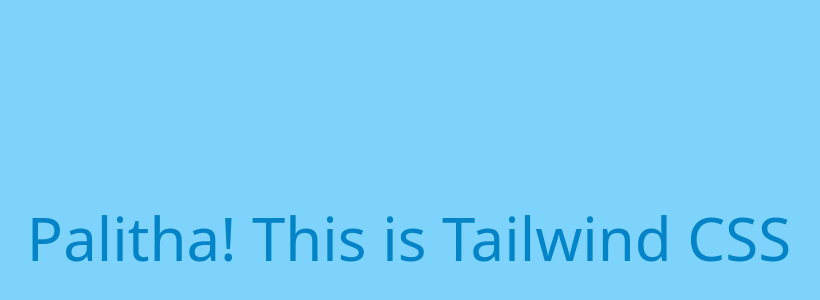
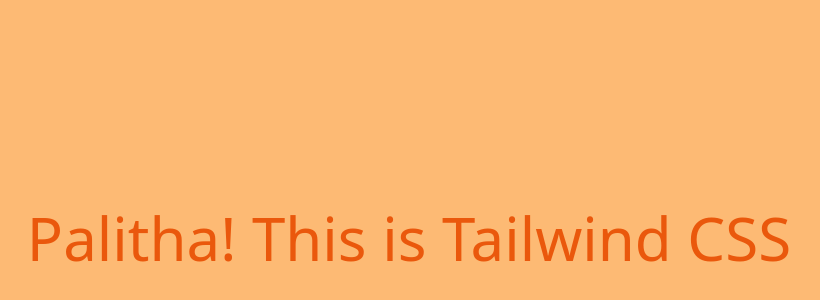
Before and after one commit to darkboldman/site-build, a website built with Vite: page index.html in a window 1280 px wide. Shown: the part 162-462 px from the top of the page, without its empty margins (231-1051 px from the left). Built offline with nearby package versions, Linux system fonts and the light colour scheme.

Commit message:
changed color to orange

```diff
--- a/index.html
+++ b/index.html
@@ -7,7 +7,7 @@
     <meta name="viewport" content="width=device-width, initial-scale=1.0" />
     <title>Tailwind site</title>
   </head>
-  <body class="bg-sky-300 min-h-screen flex items-center justify-center text-6xl text-sky-600">
+  <body class="bg-orange-300 min-h-screen flex items-center justify-center text-6xl text-orange-600">
     <h2 class="">Palitha! This is Tailwind CSS</h2>
 
 
```
